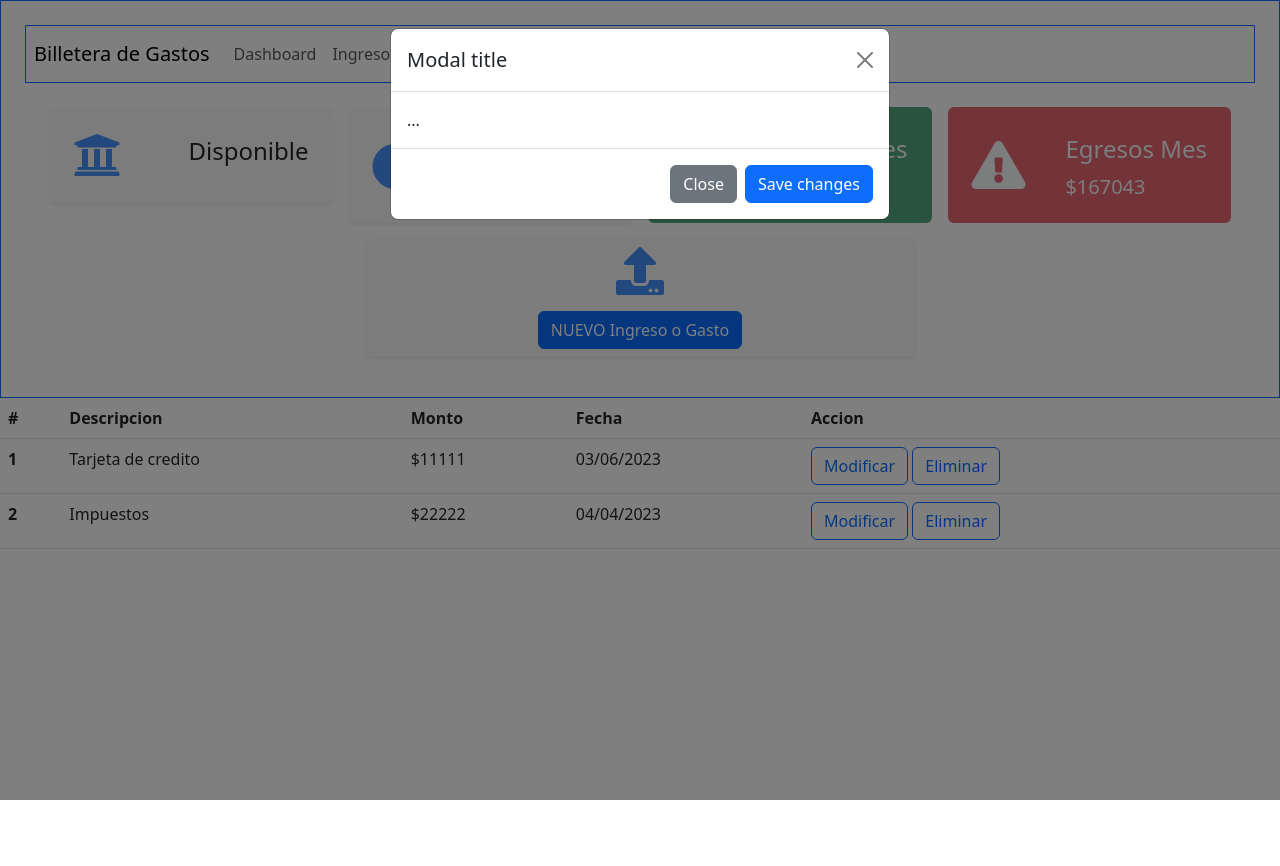
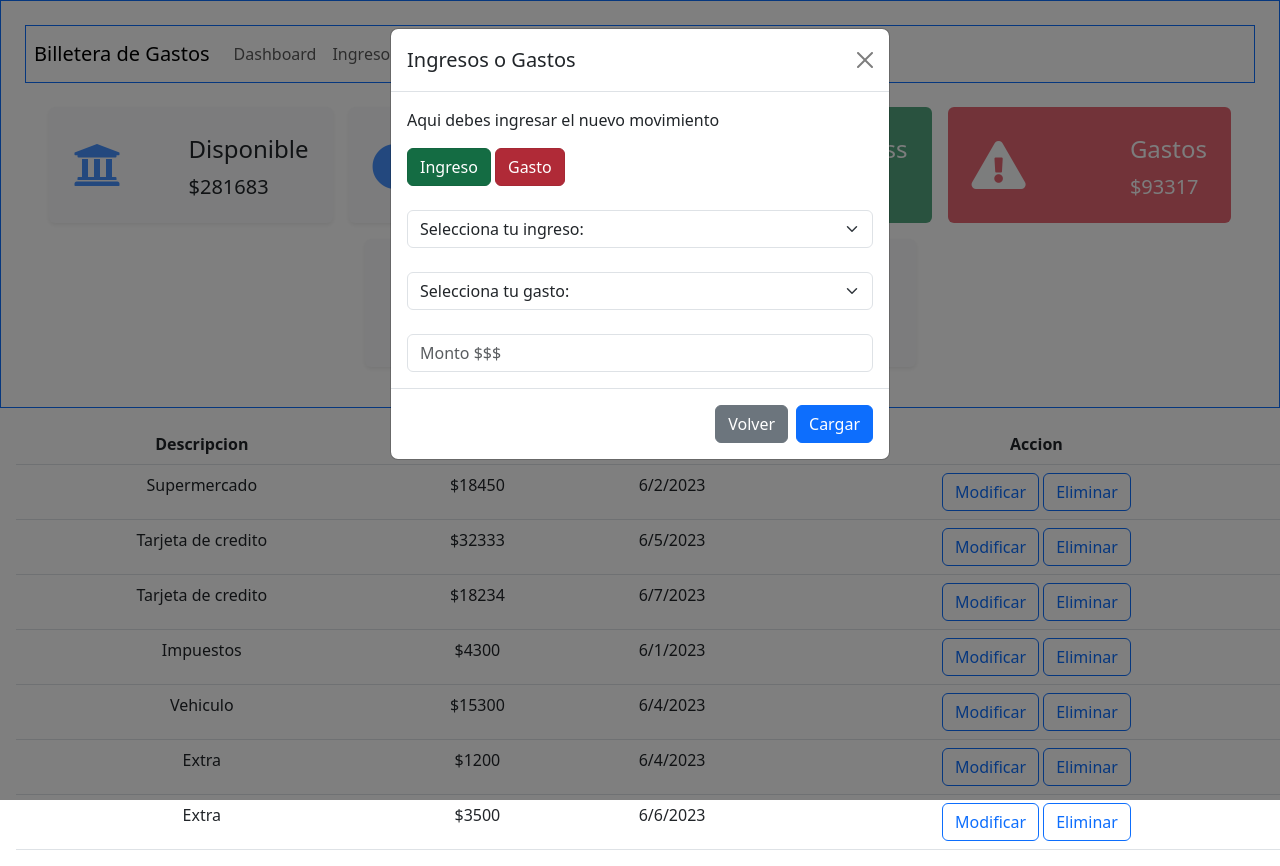
Before and after one commit to benjamontero/JsAgendaExpenses, a plain HTML site: page index.html in a window 1280 px wide. Both pictures are taken after a click on the button "NUEVO Ingreso o Gasto". Before the commit the page ends 800 px from the top, so only its background shows below. Drawn offline with nearby package versions, Linux system fonts and the light colour scheme.

Commit message:
agregados las variables que muestra dashboard, modificando el Js y armando una nueva estructura, la lista ya muestra la parte de gastos

```diff
--- a/01.js
+++ b/01.js
@@ -1,10 +1,9 @@
 
-
-// // Variables globales
-// let elegirOpcion = 0;
-// let mayorConsumo = 0;
-// let nombreMayorMotivo = '';
-// let nivelMes;
+// Variables globales
+let elegirOpcion = 0;
+let mayorConsumo = 0;
+let nombreMayorMotivo = '';
+let nivelMes;
 // // las 3 principales opciones del usuario
 // //elegirOpcion = parseInt(prompt("Bienvenido " + persona.nombre + " a tu calculadora de gastos. Que necesitas hacer: \n1-Ingresos ⬆️\n2-Gastos ⬇️ \n3-Mostrar Status(salir) 📉"));
 
@@ -69,7 +68,7 @@
 
 //     elegirOpcion = parseInt(prompt("Gracias " + persona.nombre + " el valor fue agregado correctamente, te gustaria seguir agregando? \n1-Ingresos ⬆️\n2-Gastos ⬇️\n3-Mostrar Status 📉"));
 // }
-// CalculateWallet(persona.sumaIngreso(), persona.sumaGasto());
+CalculateWallet(persona.sumaIngreso(), persona.sumaGasto());
 // //metodo para agrupar gastos por motivo
 // obtenerMayorConsumo();
 
@@ -92,28 +91,21 @@
 // }
 
 
-// elegirOpcion = parseInt(prompt(`Hola ${persona.nombre}\nTus ingresos este mes fueron: \$${persona.sumaIngreso()}\nTus Gastos este mes fueron: \$${persona.sumaGasto()}.\nAun tienes disponible: \$${persona.balanceTotal}.\nQuedan en tu billetera un el ${persona.porcentualBilletera}% de tus ingresos.\n Este mes tu mayor consumo fue: $${mayorConsumo} en ${nombreMayorMotivo}
-// \nConsejo: ${nivelMes}
-// \n-----------Programa finalizado----------\n01-Salir`));
+//Funcion para calcular restante que queda en la billetera
+function CalculateWallet(incr, decr) {
+    persona.balanceTotal = incr - decr;
+    //console.log(persona.balanceTotal);
+    // Round para redondeo
+    persona.porcentualBilletera = Math.round(((incr - decr) / incr) * 100);
+    if ((persona.porcentualBilletera >= 1) && (persona.porcentualBilletera <= 10)) {
+        nivelMes = "Verifica tus margenes, estas cerca que quedarte sin dinero";
+    } else if ((persona.porcentualBilletera >= 11) && (persona.porcentualBilletera <= 30)) {
+        nivelMes = "Bien, buena administracion";
+    } else if ((persona.porcentualBilletera >= 31) && (persona.porcentualBilletera <= 50)) {
+        nivelMes = "Es un gran Mes! sigue asi!";
+    } else {
+        nivelMes = "Es un excelente mes para Ahorrar capital";
 
-// //Funcion para calcular restante que queda en la billetera
-// function CalculateWallet(incr, decr) {
-//     persona.balanceTotal = incr - decr;
-//     //console.log(persona.balanceTotal);
-//     // Round para redondeo
-//     persona.porcentualBilletera = Math.round(((incr - decr) / incr) * 100);
-//     if ((persona.porcentualBilletera >= 1) && (persona.porcentualBilletera <= 10)) {
-//         nivelMes = "Verifica tus margenes, estas cerca que quedarte sin dinero";
-//     } else if ((persona.porcentualBilletera >= 11) && (persona.porcentualBilletera <= 30)) {
-//         nivelMes = "Bien, buena administracion";
-//     } else if ((persona.porcentualBilletera >= 31) && (persona.porcentualBilletera <= 50)) {
-//         nivelMes = "Es un gran Mes! sigue asi!";
-//     } else {
-//         nivelMes = "Es un excelente mes para Ahorrar capital";
-
-//     }
-//     // console.log("Quedan en tu billetera un total de: $" + persona.balanceTotal + "quedan en tu billetera un el " + persona.porcentualBilletera + "% de tus ingresos");
-// };
-
-// let IngresosDashboard = document.getElementById('ingresosPanel');
-// IngresosDashboard.innerText = `$${persona.sumaIngreso()}`;
+    }
+    // console.log("Quedan en tu billetera un total de: $" + persona.balanceTotal + "quedan en tu billetera un el " + persona.porcentualBilletera + "% de tus ingresos");
+};
--- /dev/null
+++ b/dashboard.js
@@ -0,0 +1,31 @@
+//Panel con los resultados
+let ingresosDashboard = document.getElementById('ingresosPanel');
+ingresosDashboard.innerText = `$${persona.sumaIngreso()}`;
+
+let egresosDashboard = document.getElementById('egresosPanel');
+egresosDashboard.innerText = `$${persona.sumaGasto()}`;
+
+let porcentualDashboard = document.getElementById('porcentajePanel');
+porcentualDashboard.innerText = `${[persona.porcentualBilletera]}%`;
+
+let restanteDashboard = document.getElementById('restantePanel');
+restanteDashboard.innerText = `$${[persona.balanceTotal]}`;
+
+//Listar los gastos o ingresos
+
+let listaGastos = document.getElementById('movimientoDetallados')
+
+for (const gasto of persona.gastos.movimientos) {
+    let movimiento = document.createElement('tr')
+    movimiento.innerHTML = `
+        <td>${gasto.motivo}</td>
+        <td>$${gasto.monto}</td>
+        <td>${gasto.fecha}</td>
+        <td>
+            <button type="button" class="btn btn-outline-primary">Modificar</button>
+            <button type="button" class="btn btn-outline-primary">Eliminar</button>
+        </td>
+    `;
+    listaGastos.appendChild(movimiento);
+
+}
--- a/index.html
+++ b/index.html
@@ -47,7 +47,7 @@
                         <i class="fa fa-university fa-3x text-primary opacity-75"></i>
                         <div class="ms-3">
                             <p class="mb-2 fs-4">Disponible</p>
-                            <h5 id="ingresosPanel" class="mb-0"></h5>
+                            <h5 id="restantePanel" class="mb-0"></h5>
                         </div>
                     </div>
                 </div>
@@ -56,7 +56,7 @@
                         <i class="fa fa-chart-pie fa-3x text-primary opacity-75"></i>
                         <div class="ms-3">
                             <p class="mb-2 fs-4">% Wallet</p>
-                            <h5 class="mb-0">80%</h5>
+                            <h5 id="porcentajePanel" class="mb-0"></h5>
                         </div>
                     </div>
                 </div>
@@ -65,8 +65,8 @@
                         <i class="fa fa-chart-line fa-3x text-light"></i>
                         <div></div>
                         <div class="ms-3">
-                            <p class="mb-2 text-light fs-4">Ingresos Mes</p>
-                            <h5 class="mb-0 text-light">$450000</h5>
+                            <p class="mb-2 text-light fs-4">Ingresoss</p>
+                            <h5 id="ingresosPanel" class="mb-0 text-light"></h5>
                         </div>
                     </div>
                 </div>
@@ -74,20 +74,20 @@
                     <div class="bg-danger rounded opacity-75 d-flex align-items-center justify-content-between p-4">
                         <i class="fa fa-exclamation-triangle  fa-3x text-light"></i>
                         <div class="ms-3">
-                            <p class="mb-2 text-light fs-4">Egresos Mes</p>
-                            <h5 class="mb-0 text-light">$167043</h5>
+                            <p class="mb-2 text-light fs-4">Gastos</p>
+                            <h5 id="egresosPanel" class="mb-0 text-light"></h5>
                         </div>
                     </div>
                 </div>
             </div>
-            <div class="row justify-content-center m-3 ">
+            <div class="row justify-content-center m-3  ">
                 <div class="col-6 ">
                     <div
-                        class="bg-light rounded d-flex flex-column align-items-center justify-content-center p-2 shadow-sm ">
-                        <i class="fa fa-upload fa-3x text-primary opacity-75"></i>
+                        class="bg-light rounded  d-flex flex-column align-items-center justify-content-center p-2 shadow-sm ">
+                        <i class="fa fa-upload fa-3x text-primary opacity-75 "></i>
                         <div class="pt-3">
-                            <button type="button" data-bs-toggle="modal" data-bs-target="#modalIngresoGasto"
-                                class="btn btn-primary">NUEVO Ingreso o Gasto</button>
+                            <button type="button " data-bs-toggle="modal" data-bs-target="#modalIngresoGasto"
+                                class="btn btn-lg btn-primary opacity-75">NUEVO Ingreso o Gasto</button>
                         </div>
                     </div>
                 </div>
@@ -99,10 +99,9 @@
     </div>
 
     <div class="">
-        <table class="table">
+        <table class="table m-3 text-center">
             <thead>
                 <tr>
-                    <th scope="col">#</th>
                     <th scope="col">Descripcion</th>
                     <th scope="col">Monto</th>
                     <th scope="col">Fecha</th>
@@ -110,44 +109,50 @@
 
                 </tr>
             </thead>
-            <tbody>
-                <tr>
-                    <th scope="row">1</th>
-                    <td>Tarjeta de credito</td>
-                    <td>$11111</td>
-                    <td>03/06/2023</td>
-                    <td>
-                        <button type="button" class="btn btn-outline-primary">Modificar</button>
-                        <button type="button" class="btn btn-outline-primary">Eliminar</button>
-                    </td>
-                </tr>
-                <tr>
-                    <th scope="row">2</th>
-                    <td>Impuestos</td>
-                    <td>$22222</td>
-                    <td>04/04/2023</td>
-                    <td>
-                        <button type="button" class="btn btn-outline-primary">Modificar</button>
-                        <button type="button" class="btn btn-outline-primary">Eliminar</button>
-                    </td>
-                </tr>
+            <tbody id="movimientoDetallados">
+
             </tbody>
         </table>
     </div>
 
     <div class="modal fade" id="modalIngresoGasto" tabindex="-1" aria-labelledby="exampleModalLabel" aria-hidden="true">
-        <div class="modal-dialog">
-            <div class="modal-content">
-                <div class="modal-header">
-                    <h1 class="modal-title fs-5" id="exampleModalLabel">Modal title</h1>
+        <div class="modal-dialog ">
+            <div class="modal-content ">
+                <div class="modal-header ">
+                    <h1 class="modal-title fs-5" id="exampleModalLabel">Ingresos o Gastos</h1>
+
                     <button type="button" class="btn-close" data-bs-dismiss="modal" aria-label="Close"></button>
                 </div>
-                <div class="modal-body">
-                    ...
+                <div class="modal-body ">
+                    <p class="">Aqui debes ingresar el nuevo movimiento</p>
+                    <button type="button " class="btn btn-success active" data-bs-toggle="button"
+                        aria-pressed="true">Ingreso</button>
+                    <button type="button" class="btn btn-danger active " data-bs-toggle="button"
+                        aria-pressed="true">Gasto</button>
+
+                    <select class="form-select mt-4" aria-label="Default select example">
+                        <option selected>Selecciona tu ingreso:</option>
+                        <option value="1">Sueldo</option>
+                        <option value="2">Aguinaldo</option>
+                        <option value="3">Extra</option>
+                    </select>
+
+                    <select class="form-select mt-4 " aria-label="Default select example">
+                        <option selected>Selecciona tu gasto:</option>
+                        <option value="1">Tarjeta de credito</option>
+                        <option value="2">Impuestos</option>
+                        <option value="3">Vehiculo</option>
+                        <option value="4">Supermercado</option>
+                        <option value="5">Extra</option>
+
+                    </select>
+
+                    <input type="text" class="form-control mt-4" placeholder="Monto $$$" aria-label="First name">
+
                 </div>
                 <div class="modal-footer">
-                    <button type="button" class="btn btn-secondary" data-bs-dismiss="modal">Close</button>
-                    <button type="button" class="btn btn-primary">Save changes</button>
+                    <button type="button" class="btn btn-secondary" data-bs-dismiss="modal">Volver</button>
+                    <button type="button" class="btn btn-primary">Cargar</button>
                 </div>
             </div>
         </div>
@@ -158,7 +163,7 @@
         crossorigin="anonymous"></script>
     <script src="objetos.js"></script>
     <script src="01.js"></script>
-
+    <script src="dashboard.js"></script>
 
 </body>
 
```
